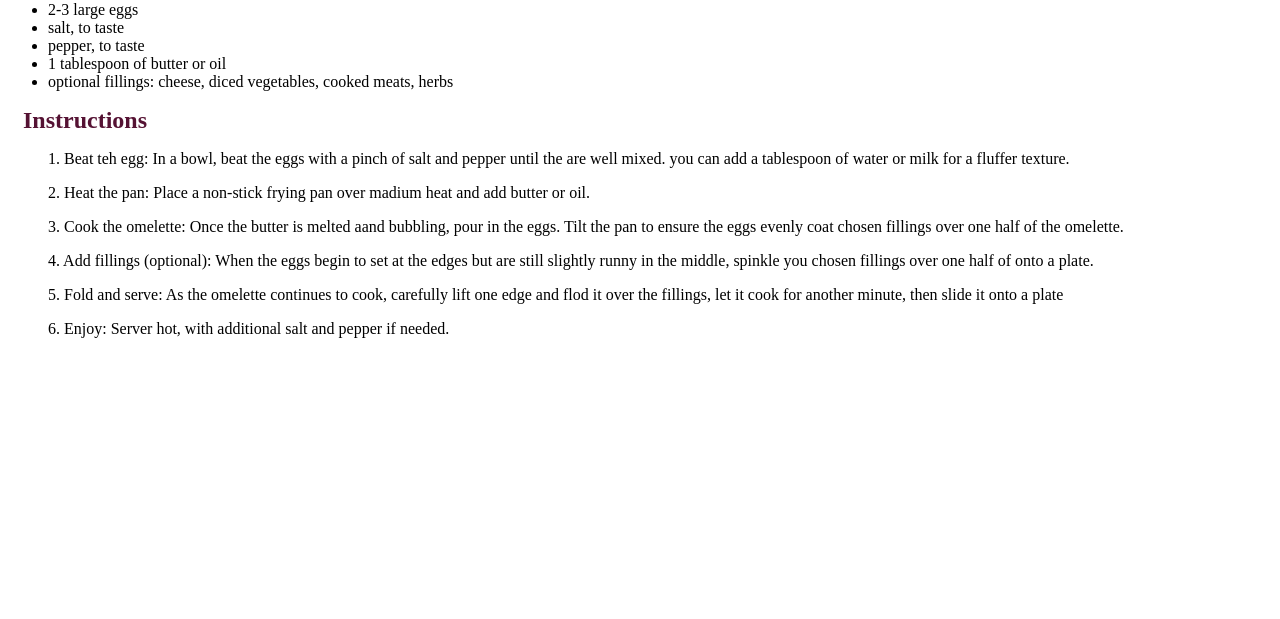
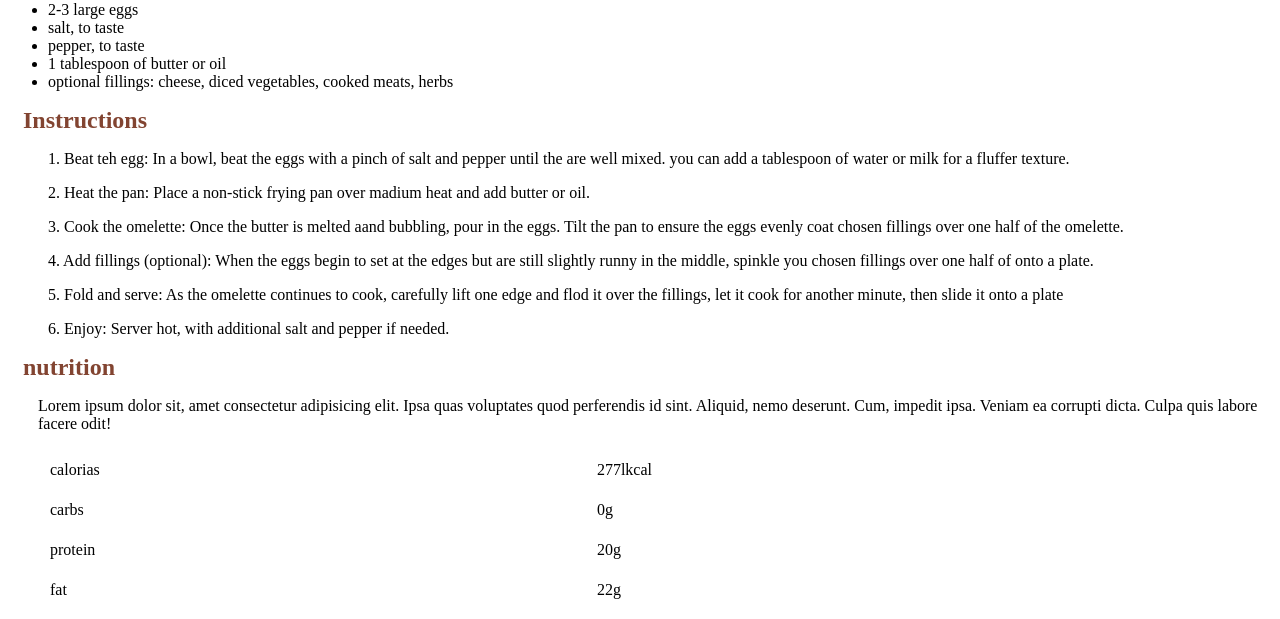
Before and after one commit to mailtonkanazo/receta-omelette, a plain HTML site: page index.html in a window 1280 px wide. Shown: the part 639-1258 px from the top of the page. Before the commit the page ends 993 px from the top, so only its background shows below. Drawn offline with Linux system fonts and the light colour scheme.

Commit message:
table nutrition

```diff
--- a/css/style.css
+++ b/css/style.css
@@ -1,5 +1,5 @@
 body {
-  background-color: white;
+  background: color #f3e5d8;
 }
 img {
   height: 300px;
@@ -19,3 +19,17 @@ h2 {
   color: #551233;
   margin: 15px;
 }
+.marron {
+  color: #824431;
+}
+p {
+  margin-left: 30px;
+}
+table {
+  margin-left: 30px;
+  width: 90%;
+}
+td {
+  padding: 10px;
+
+}
--- a/index.html
+++ b/index.html
@@ -1,16 +1,20 @@
 <!DOCTYPE html>
 <html lang="en">
+
 <head>
     <meta charset="UTF-8">
     <meta name="viewport" content="width=device-width, initial-scale=1.0">
     <title>Document</title>
     <link rel="stylesheet" href="./css/style.css">
 </head>
+
 <body>
     <header>
         <img src=" ./img/omelette.jpeg" alt="">
         <h1>Simple Omelette Recipe</h1>
-        <p>Lorem ipsum dolor sit amet, consectetur adipisicing elit. Adipisci, maxime dolorum praesentium expedita ducimus recusandae. Natus non laboriosam, consectetur fugiat rerum quibusdam perspiciatis accusamus similique assumenda minus nulla maxime eum?</p>
+        <p>Lorem ipsum dolor sit amet, consectetur adipisicing elit. Adipisci, maxime dolorum praesentium expedita
+            ducimus recusandae. Natus non laboriosam, consectetur fugiat rerum quibusdam perspiciatis accusamus
+            similique assumenda minus nulla maxime eum?</p>
         <div>
             <h2>preparation time</h2>
             <ul>
@@ -19,7 +23,7 @@
                 <li> cooking: 5 minutes</li>
             </ul>
         </div>
-        <h2>ingredients</h2>
+        <h2 class="marron">ingredients</h2>
         <ul>
             <li>2-3 large eggs</li>
             <li>salt, to taste</li>
@@ -27,14 +31,50 @@
             <li>1 tablespoon of butter or oil</li>
             <li>optional fillings: cheese, diced vegetables, cooked meats, herbs</li>
         </ul>
-        <h2>Instructions</h2>
-        <ol>1. Beat teh egg: In a bowl, beat the eggs with a pinch of salt and pepper until the are well mixed. you can add a tablespoon of water or milk for a fluffer texture.</ol>
-<ol>2. Heat the pan: Place a non-stick frying pan over madium heat and add butter or oil.</ol>
-<ol>3. Cook the omelette: Once the butter is melted aand bubbling, pour in the eggs. Tilt the pan to ensure the eggs evenly coat chosen fillings over one half of the omelette.</ol>
-<ol>4. Add fillings (optional): When the eggs begin to set at the edges but are still slightly runny in the middle, spinkle you chosen fillings over one half of onto a plate.</ol>
-<ol>5. Fold and serve: As the omelette continues to cook, carefully lift one edge and flod it over the fillings, let it cook for another minute, then slide it onto a plate</ol>
-<ol>6. Enjoy: Server hot, with additional salt and pepper if needed.</ol>
+        <h2 class="marron">Instructions</h2>
+        <ol>1. Beat teh egg: In a bowl, beat the eggs with a pinch of salt and pepper until the are well mixed. you can
+            add a tablespoon of water or milk for a fluffer texture.</ol>
+        <ol>2. Heat the pan: Place a non-stick frying pan over madium heat and add butter or oil.</ol>
+        <ol>3. Cook the omelette: Once the butter is melted aand bubbling, pour in the eggs. Tilt the pan to ensure the
+            eggs evenly coat chosen fillings over one half of the omelette.</ol>
+        <ol>4. Add fillings (optional): When the eggs begin to set at the edges but are still slightly runny in the
+            middle, spinkle you chosen fillings over one half of onto a plate.</ol>
+        <ol>5. Fold and serve: As the omelette continues to cook, carefully lift one edge and flod it over the fillings,
+            let it cook for another minute, then slide it onto a plate</ol>
+        <ol>6. Enjoy: Server hot, with additional salt and pepper if needed.</ol>
+        <h2 class="marron">nutrition</h2>
+        <p>Lorem ipsum dolor sit, amet consectetur adipisicing elit. Ipsa quas voluptates quod perferendis id sint.
+            Aliquid, nemo deserunt. Cum, impedit ipsa. Veniam ea corrupti dicta. Culpa quis labore facere odit!</p>
+        <table>
+            <tr>
+                <td>calorias
 
+                </td>
+                <td>277lkcal</td>
+
+            </tr>
+
+            <tr>
+                <td>carbs
+
+                </td>
+                <td>0g</td>
+            </tr>
+            <tr>
+                <td>protein
+
+                </td>
+                <td>20g</td>
+            </tr>
+            <tr>
+                <td>fat
+
+                </td>
+                <td>22g</td>
+            </tr>
+
+        </table>
 
 </body>
+
 </html>
```
